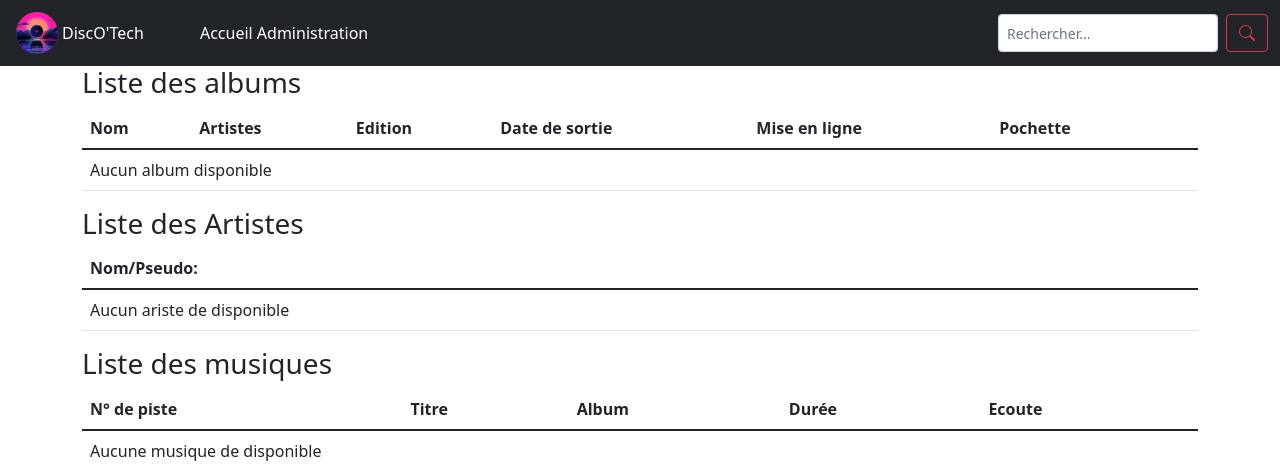
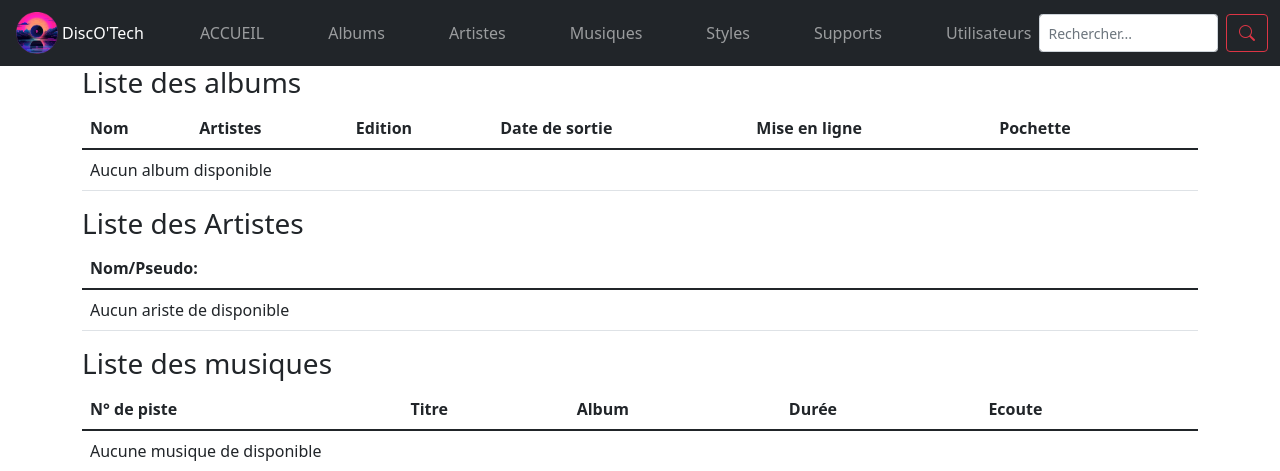
Before and after one commit to YanBerdin/api-discOtech, a Symfony app: template Back/templates/back/main/search.html.twig in a window 1280 px wide. Shown: the top 471 px of the page. Run offline with Twig, Linux system fonts and the light colour scheme; the template is opened without the code that fills it, so the values that code supplies are empty; some libraries are stand-ins or nearby versions.

Commit message:
navbar backoffice

```diff
--- a/Back/src/Controller/Back/MainController.php
+++ b/Back/src/Controller/Back/MainController.php
@@ -39,7 +39,6 @@ class MainController extends AbstractController
         $artistSearch = $artistRepository->findBySearch($search);
         $songSearch = $songRepository->findBySearch($search);
 
-
         return $this->render('back/main/search.html.twig',[
             "albumSearch" => $albumSearch,
             "artistSearch" => $artistSearch,
@@ -47,9 +46,4 @@ class MainController extends AbstractController
 
         ]);
     }
-
-
-
-
-
 }
--- a/Back/templates/back/main/search.html.twig
+++ b/Back/templates/back/main/search.html.twig
@@ -97,5 +97,4 @@
         </tbody>
     </table>
 
-
 {% endblock %}
--- a/Back/templates/partials/_navbar.html.twig
+++ b/Back/templates/partials/_navbar.html.twig
@@ -11,12 +11,29 @@
             </button>
             <div class="collapse navbar-collapse" id="navbarSupportedContent">
                 <ul class="navbar-nav me-auto mb-lg-0">
-                    {# <li class="nav-item">
-                        <a class="nav-link active ms-5" href="#"> Accueil Site </a>
-                    </li> #}
+
                     <li class="nav-item">
-                        <a class="nav-link active ms-5" href="{{ path('default')}}"> Accueil Administration </a>
+                        <a class="nav-link ms-5 {{ app.request.get('_route') == 'default' ? 'active' : '' }}" href="{{ path('default')}}"> ACCUEIL </a>
                     </li>
+                    <li class="nav-item">
+                        <a class="nav-link ms-5 {{ app.request.get('_route') == 'app_back_album_index' ? 'active' : '' }}" href="{{ path('app_back_album_index')}}"> Albums </a>
+                    </li>
+                    <li class="nav-item">
+                        <a class="nav-link ms-5 {{ app.request.get('_route') == 'app_back_artist_index' ? 'active' : '' }}" href="{{ path('app_back_artist_index')}}"> Artistes </a>
+                    </li>
+                    <li class="nav-item">
+                        <a class="nav-link ms-5 {{ app.request.get('_route') == 'app_back_song_index' ? 'active' : '' }}" href="{{ path('app_back_song_index')}}"> Musiques </a>
+                    </li>
+                    <li class="nav-item">
+                        <a class="nav-link ms-5 {{ app.request.get('_route') == 'app_back_style_index' ? 'active' : '' }}" href="{{ path('app_back_style_index')}}"> Styles </a>
+                    </li>
+                    <li class="nav-item">
+                        <a class="nav-link ms-5 {{ app.request.get('_route') == 'app_back_support_index' ? 'active' : '' }}" href="{{ path('app_back_support_index')}}"> Supports </a>
+                    </li>
+                    <li class="nav-item">
+                        <a class="nav-link ms-5 {{ app.request.get('_route') == 'app_back_user_index' ? 'active' : '' }}" href="{{ path('app_back_user_index')}}"> Utilisateurs </a>
+                    </li>
+
                 </ul>
                 <form class="d-flex" action="{{ path ('app_back_search')}}">
                     <input class="form-control form-control-sm me-2" name="search" type="search" placeholder="Rechercher...">
```
Lines whose indentation alone changed are shown as unchanged.
